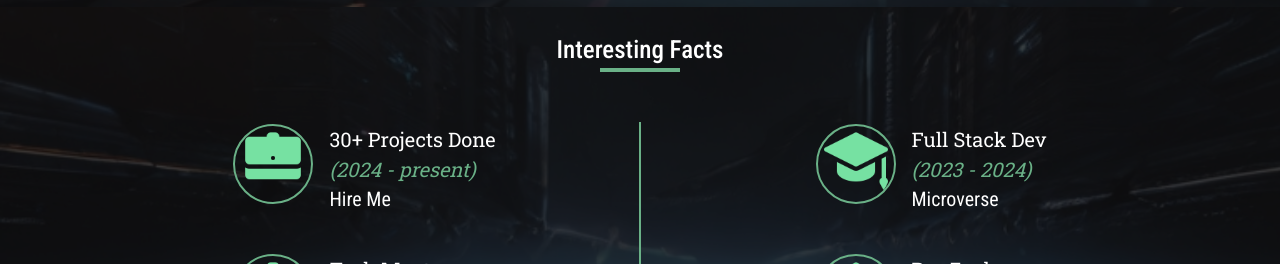
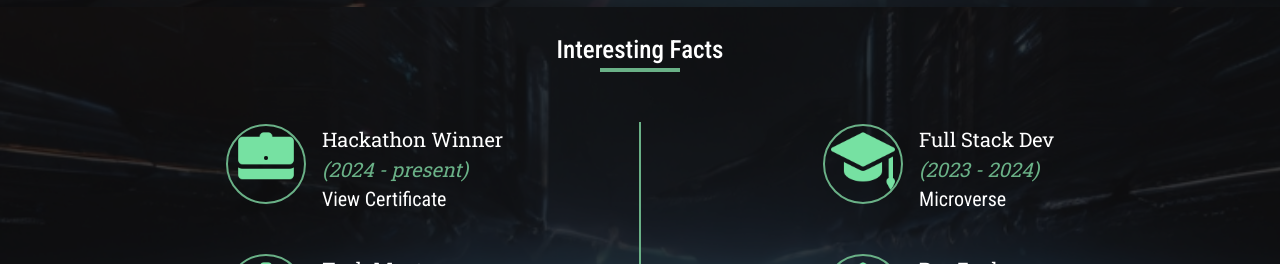
Before and after one commit to Ayokunnumi1/ayokunnumi-portfolio, a React (Create React App) app: page / in a window 1280 px wide. Shown: the part 3480-3744 px from the top of the page. Built offline with nearby package versions, Linux system fonts and the light colour scheme; the HTML template or start-up script is replaced by a standard one.

Commit message:
Edit interesting fact

```diff
--- a/src/component/InterestingFacts.js
+++ b/src/component/InterestingFacts.js
@@ -21,12 +21,12 @@ const InterestingFacts = () => {
                 />
               </div>
               <div>
-                <h4 className="qualification">30+ Projects Done</h4>
+                <h4 className="qualification">Hackathon Winner</h4>
                 <p className="text-custom-green qualification-date">
                   (<span>2024 - </span>
                   <span>present</span>)
                 </p>
-                <p className="qualification-sch">Hire Me</p>
+                <p className="qualification-sch">View Certificate</p>
               </div>
             </div>
             <div className="flex gap-4">
```
